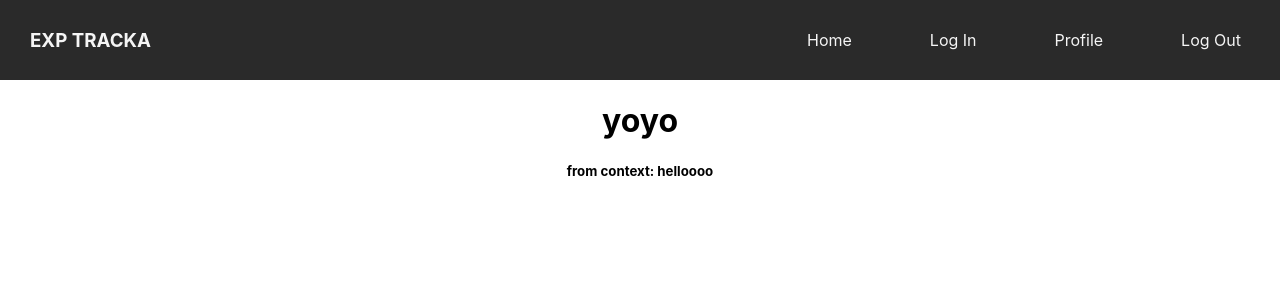
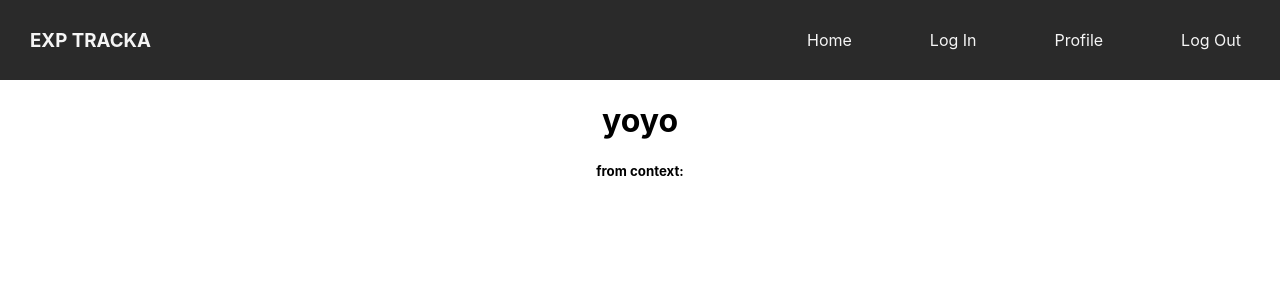
Before and after one commit to michaelcheny/daily-experience-tracker, a React (Create React App) app in the folder client/: page / in a window 1280 px wide. Shown: the top 300 px of the page. Built offline with nearby package versions, Linux system fonts and the light colour scheme.

Commit message:
move the fetch auto log in stuff to app root level, pass in context value as object with setuser

```diff
--- a/client/src/App.js
+++ b/client/src/App.js
@@ -1,4 +1,4 @@
-import React from "react";
+import React, { useState, useEffect } from "react";
 import "./App.css";
 import { BrowserRouter as Router, Switch, Route, Link } from "react-router-dom";
 import HomePage from "./containers/HomePage";
@@ -7,9 +7,27 @@ import NavBar from "./components/HomePage/NavBar";
 import { UserContext } from "./context/UserContext";
 
 function App() {
+  const [user, setUser] = useState("");
+
+  useEffect(() => {
+    const token = localStorage.getItem("token");
+    if (token) {
+      fetch("http://localhost:3001/auto_login", {
+        headers: {
+          Authorization: token,
+        },
+      })
+        .then((res) => res.json())
+        .then((data) => {
+          setUser(data);
+          console.log(data);
+        });
+    }
+  }, []);
+
   return (
     <div className="App">
-      <UserContext.Provider value="helloooo">
+      <UserContext.Provider value={{ user, setUser }}>
         <Router>
           <NavBar />
           <Switch>
--- a/client/src/components/HomePage/NavBar.js
+++ b/client/src/components/HomePage/NavBar.js
@@ -1,4 +1,4 @@
-import React from "react";
+import React, { useContext } from "react";
 import { Link } from "react-router-dom";
 
 const NavBar = () => {
--- a/client/src/containers/HomePage.js
+++ b/client/src/containers/HomePage.js
@@ -9,33 +9,16 @@
 // };
 
 // export default HomePage;
-import React, { useState, useEffect, useContext } from "react";
+import React, { useContext } from "react";
 import { UserContext } from "../context/UserContext";
 
 const HomePage = () => {
-  const fromContext = useContext(UserContext);
-  const [user, setUser] = useState("");
-
-  useEffect(() => {
-    const token = localStorage.getItem("token");
-    if (token) {
-      fetch("http://localhost:3001/auto_login", {
-        headers: {
-          Authorization: token,
-        },
-      })
-        .then((res) => res.json())
-        .then((data) => {
-          setUser(data);
-          console.log(data);
-        });
-    }
-  }, []);
+  const { user } = useContext(UserContext);
 
   return (
     <div>
       <h1>yoyo</h1>
-      <h5>from context: {fromContext}</h5>
+      <h5>from context: {user.email}</h5>
       <p>{user.email}</p>
     </div>
   );
```
